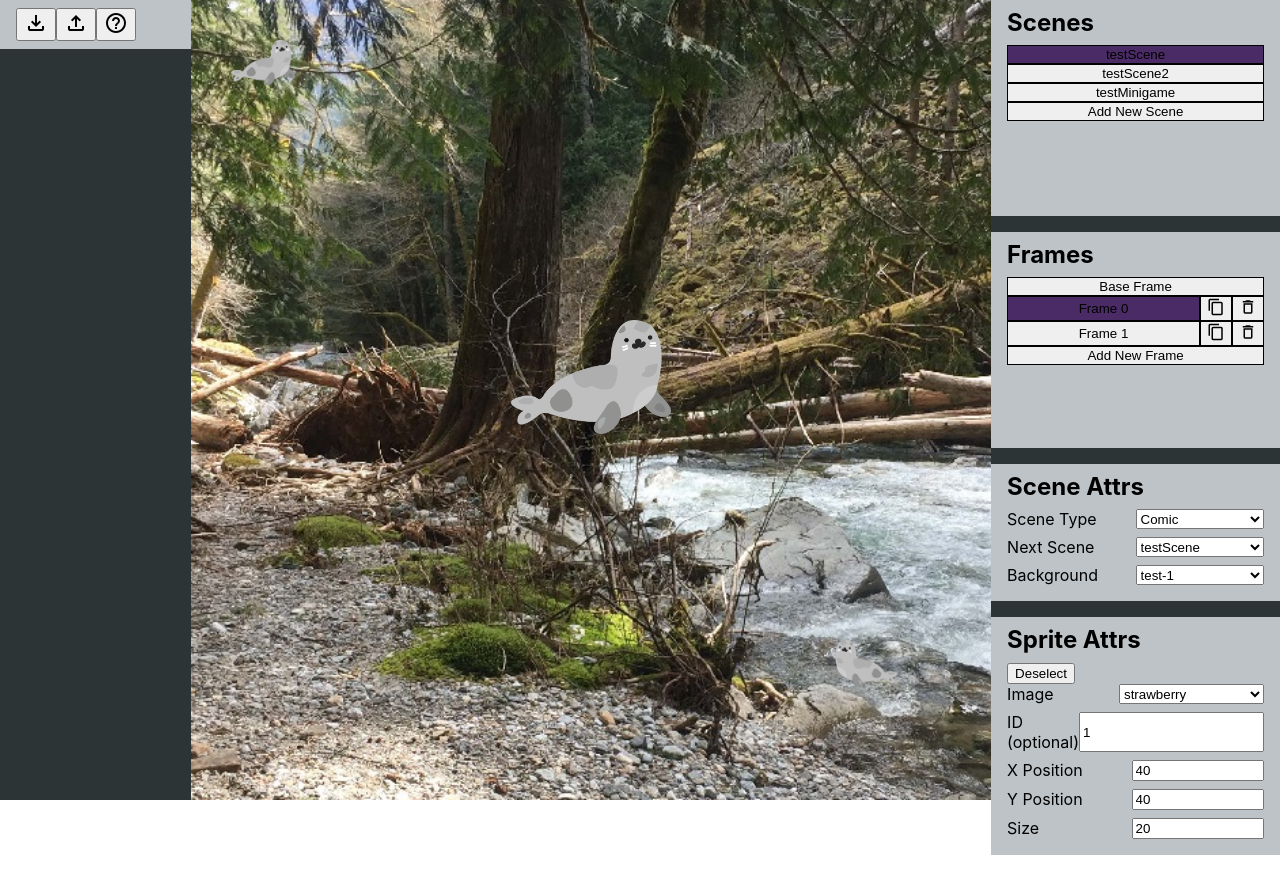
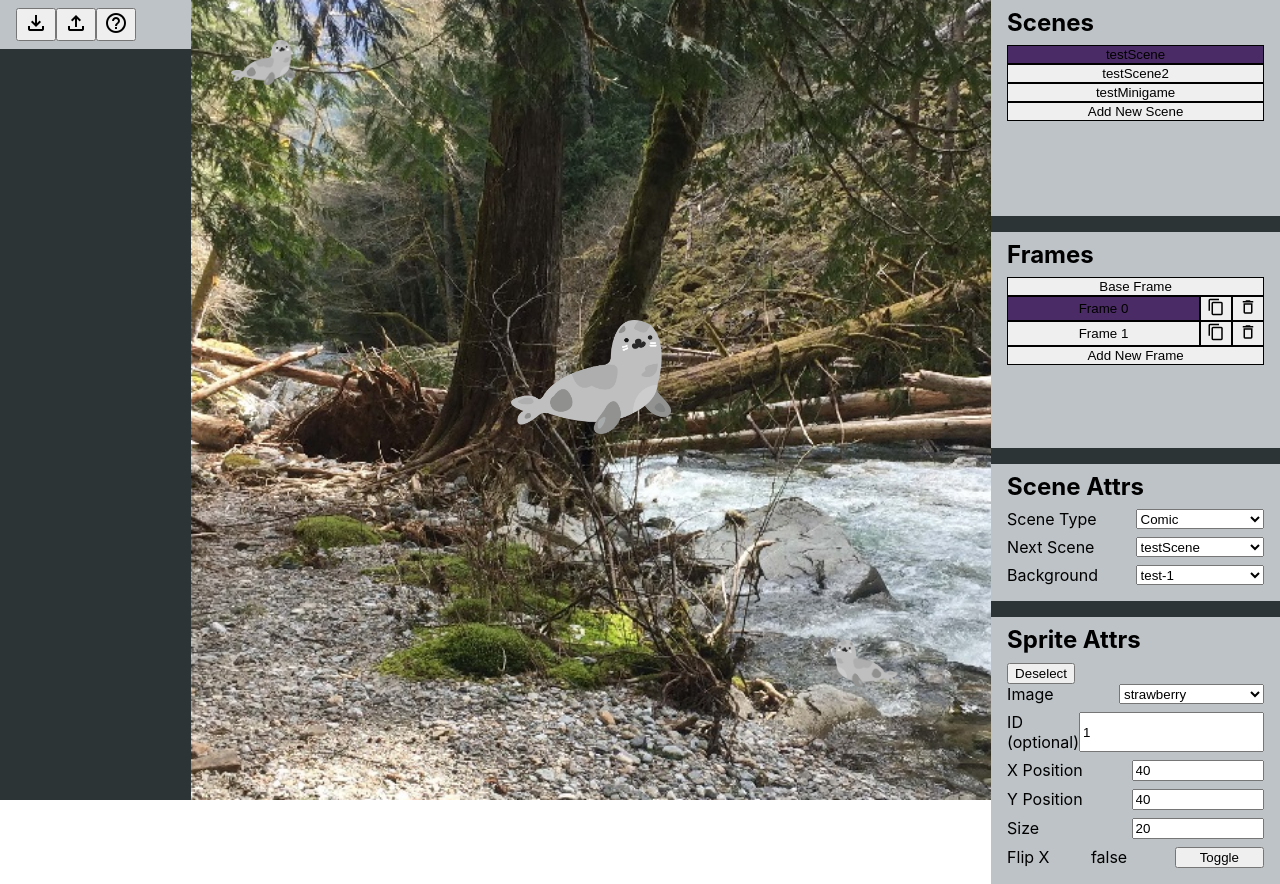
Before and after one commit to UW-AppleJACK/applejack, a React (Create React App) app in the folder marinerescue-frontend/: page /storyteller/editor in a window 1280 px wide. Both pictures are taken after a click on the picture 640 px from the left and 376 px from the top of the page. Before the commit the page ends 855 px from the top, so only its background shows below. Built offline with nearby package versions, Linux system fonts and the light colour scheme.

Commit message:
Add editor functionality: Flip X

```diff
--- a/marinerescue-frontend/src/pages/EditorPage.js
+++ b/marinerescue-frontend/src/pages/EditorPage.js
@@ -358,7 +358,7 @@ class HomePage extends React.Component {
     // render scene editor view
     renderSceneEditor() {
         // Update current scene with new type
-        const updateSceneType = (newSceneType) => {
+        const updateSceneType = newSceneType => {
             if (newSceneType === 'minigame' && !this.getCurrentScene().minigame) {
                 this.updateCurrentSceneAttributes({
                     type: newSceneType,
@@ -380,17 +380,17 @@ class HomePage extends React.Component {
         }
 
         // Update current scene with new minigame
-        const updateSceneMinigame = (newMinigame) => {
+        const updateSceneMinigame = newMinigame => {
             this.updateCurrentSceneAttributes({ minigame: newMinigame });
         }
 
         // Update current scene with new background
-        const updateSceneBackground = (newBackground) => {
+        const updateSceneBackground = newBackground => {
             this.updateCurrentSceneAttributes({ background: newBackground });
         }
 
         // Update current scene with new nextScene
-        const updateSceneNext = (newNextScene) => {
+        const updateSceneNext = newNextScene => {
             this.updateCurrentSceneAttributes({ nextScene: newNextScene });
         }
 
@@ -452,6 +452,12 @@ class HomePage extends React.Component {
             return <></>;
         }
 
+        // Toggle target sprite flip X
+        const toggleFlipX = () => {
+            this.updateTargetSpriteAttributes({ flipX: !this.getTargetSprite().flipX });
+        }
+
+        // Update target sprite image
         const updateSpriteImage = newImage => {
             this.updateTargetSpriteAttributes({ image: newImage });
         }
@@ -518,6 +524,12 @@ class HomePage extends React.Component {
                         value={targetSprite.size}
                         onChange={updateSpriteAttributeFromInput('size').bind(this)} />
                 </div>
+
+                <div className="attr">
+                    <label htmlFor="sprite-flip-x">Flip X</label>
+                    <span>{!!targetSprite.flipX ? 'true' : 'false'}</span>
+                    <button onClick={toggleFlipX.bind(this)}>Toggle</button>
+                </div>
             </div>
         );
     }
@@ -525,7 +537,7 @@ class HomePage extends React.Component {
     // Render Scene selection view
     renderSceneSelection() {
         // Sets the current scene
-        const setCurrentSceneNameCallback = (newSceneName) => {
+        const setCurrentSceneNameCallback = newSceneName => {
             this.setState({
                 currentSceneName: newSceneName,
                 currentFrame: 0,
@@ -578,7 +590,7 @@ class HomePage extends React.Component {
     // Render Frame selection view
     renderFrameSelection() {
         // Sets the current frame
-        const setCurrentFrameCallback = (newFrameIdx) => {
+        const setCurrentFrameCallback = newFrameIdx => {
             this.setState({
                 currentFrame: newFrameIdx,
                 targetSpriteIdx: -1,
@@ -586,7 +598,7 @@ class HomePage extends React.Component {
         }
 
         // Adds a new frame with particular content
-        const addNewFrame = (newFrameContent) => {
+        const addNewFrame = newFrameContent => {
             this.setState({
                 storytellerData: {
                     ...this.state.storytellerData,
@@ -602,7 +614,7 @@ class HomePage extends React.Component {
         }
 
         // Deletes a frame
-        const deleteFrame = (frameIndex) => {
+        const deleteFrame = frameIndex => {
             const confirmed = window.confirm(`Delete frame ${frameIndex}?`)
             if (!confirmed) return;
             let newFrames = JSON.parse(JSON.stringify(this.getCurrentScene().frames));
```
